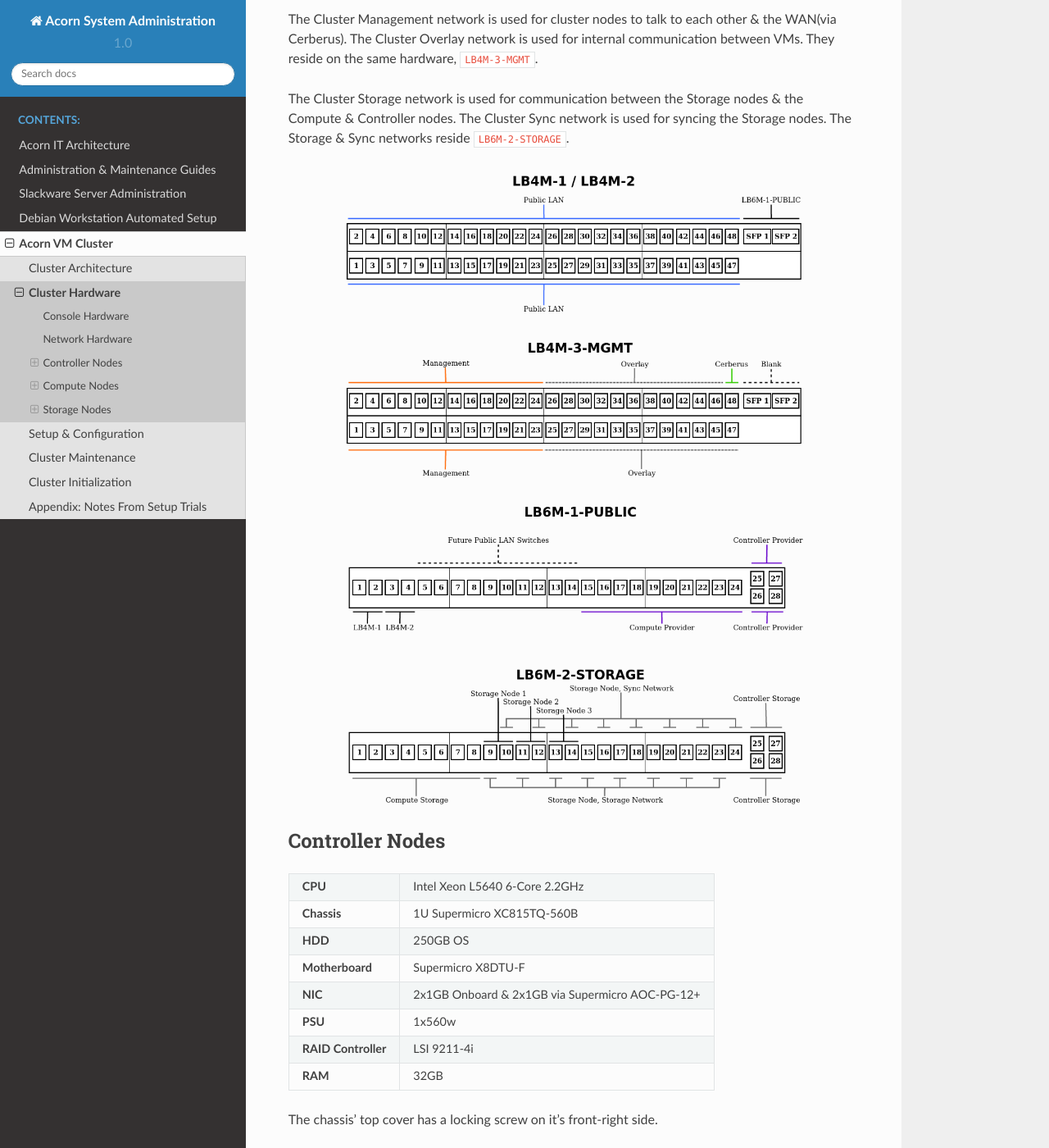
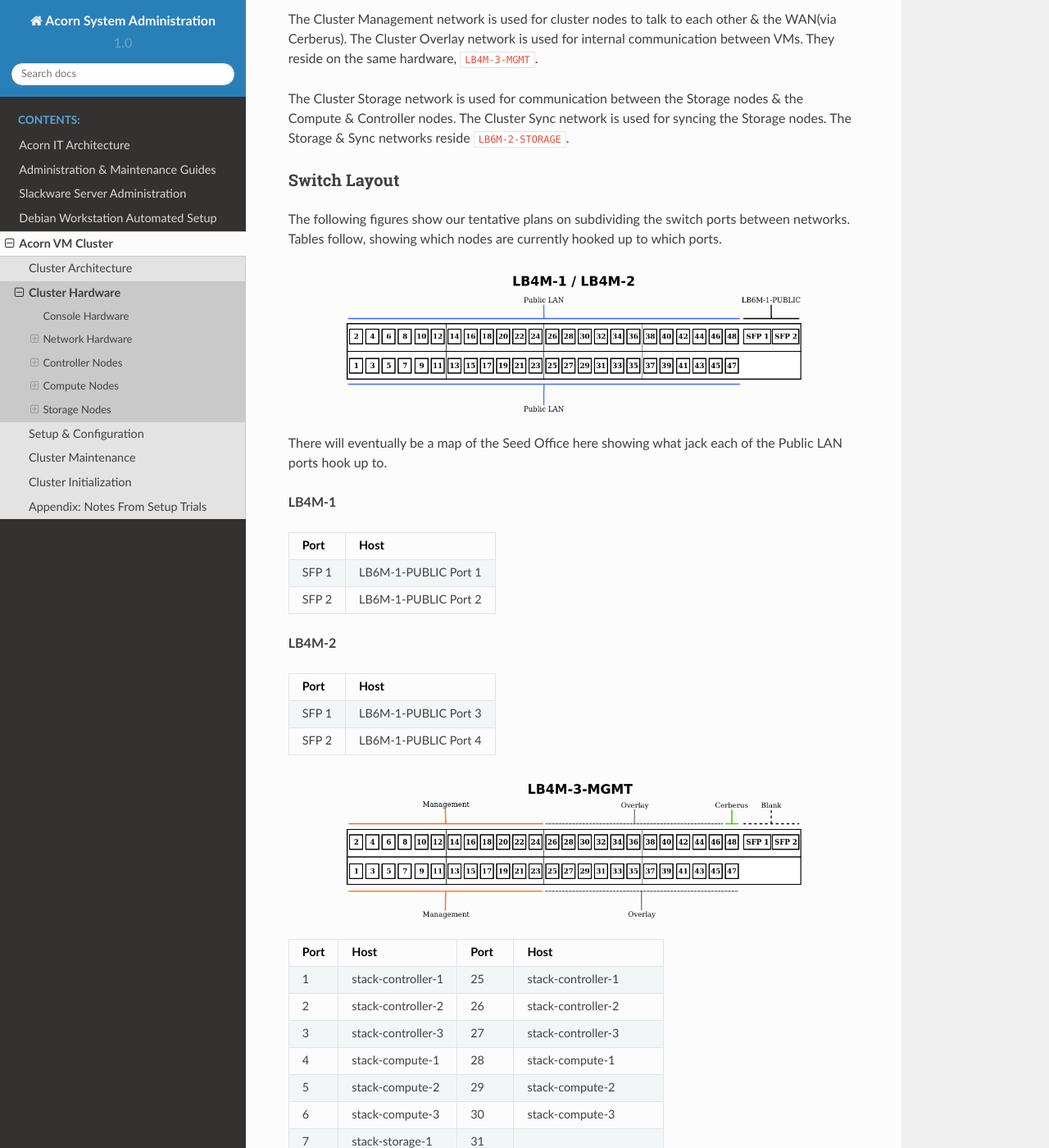
Before and after one commit to prikhi/sysadmintools, a Sphinx documentation site: the page built from docs/source/vm_cluster/hardware.rst, in a window 1280 px wide and 1400 px high, scrolled down 1795 px. Shown: the whole window at 82% size. Built offline with Sphinx 7.4.7 and the Read the Docs theme 2.0.0, drawn with Linux system fonts in a browser that asks for light colours; some of the changed text lies outside the part shown.

Commit message:
cluster: Document Port Hookups for Cluster Switches
Add tables for the Switch diagrams, showing what host is hooked up to
what port.

```diff
--- a/docs/source/vm_cluster/hardware.rst
+++ b/docs/source/vm_cluster/hardware.rst
@@ -84,22 +84,126 @@ The Cluster Storage network is used for communication between the Storage nodes
 & the Compute & Controller nodes. The Cluster Sync network is used for syncing
 the Storage nodes. The Storage & Sync networks reside ``LB6M-2-STORAGE``.
 
+Switch Layout
+-------------
+
+The following figures show our tentative plans on subdividing the switch ports
+between networks. Tables follow, showing which nodes are currently hooked up to
+which ports.
 
 .. figure:: _images/LB4M-1_LB4M-2.png
+    :target: ../_images/LB4M-1_LB4M-2.png
+    :align: center
     :alt: The assigned networks for each port on the LB4M-1 & LB4M-2 switches.
-    :align: center
+
+There will eventually be a map of the Seed Office here showing what jack each
+of the Public LAN ports hook up to.
+
+**LB4M-1**
+
+=====       ====================
+Port        Host
+=====       ====================
+SFP 1       LB6M-1-PUBLIC Port 1
+SFP 2       LB6M-1-PUBLIC Port 2
+=====       ====================
+
+**LB4M-2**
+
+=====       ====================
+Port        Host
+=====       ====================
+SFP 1       LB6M-1-PUBLIC Port 3
+SFP 2       LB6M-1-PUBLIC Port 4
+=====       ====================
 
 .. figure:: _images/LB4M-3-MGMT.png
+    :target: ../_images/LB4M-3-MGMT.png
+    :align: center
     :alt: The assigned networks for each port on the LB4M-3-MGMT switch.
-    :align: center
+
+=====   ===================         =====   ====================
+Port    Host                        Port    Host
+=====   ===================         =====   ====================
+1       stack-controller-1          25      stack-controller-1
+2       stack-controller-2          26      stack-controller-2
+3       stack-controller-3          27      stack-controller-3
+4       stack-compute-1             28      stack-compute-1
+5       stack-compute-2             29      stack-compute-2
+6       stack-compute-3             30      stack-compute-3
+7       stack-storage-1             31
+8       stack-storage-2             32
+9       stack-storage-3             33
+10                                  34
+11                                  35
+12                                  36
+13                                  37
+14                                  38
+15                                  39
+16                                  40
+17                                  41
+18                                  42
+19                                  43
+20                                  44
+21                                  45
+22                                  46
+23                                  47
+24                                  48      Cerberus
+_       _                           SFP 1   LB6M-1-PUBLIC Port 1
+_       _                           SFP 2   LB6M-1-PUBLIC Port 2
+=====   ===================         =====   ====================
 
 .. figure:: _images/LB6M-1-PUBLIC.png
+    :target: ../_images/LB6M-1-PUBLIC.png
+    :align: center
     :alt: The assigned networks for each port on the LB6M-1-PUBLIC switch.
-    :align: center
+
+=====   ===================         =====   ====================
+Port    Host                        Port    Host
+=====   ===================         =====   ====================
+1       LB4M-1 SFP 1                13
+2       LB4M-1 SFP 2                14
+3       LB4M-2 SFP 1                15      stack-compute-1
+4       LB4M-2 SFP 2                16      stack-compute-2
+5                                   17      stack-compute-3
+6                                   18
+7                                   19
+8                                   20
+9                                   21
+10                                  22
+11                                  23
+12                                  24
+_       _                           25      stack-controller-1
+_       _                           26      stack-controller-2
+_       _                           27      stack-controller-3
+_       _                           28
+=====   ===================         =====   ====================
 
 .. figure:: _images/LB6M-2-STORAGE.png
+    :target: _images/LB6M-2-STORAGE.png
+    :align: center
     :alt: The assigned networks for each port on the LB6M-2-STORAGE switch.
-    :align: center
+
+=====   =========================   =====   =========================
+Port    Host                        Port    Host
+=====   =========================   =====   =========================
+1       stack-compute-1             13      stack-storage-3 (storage)
+2       stack-compute-2             14      stack-storage-3 (sync)
+3       stack-compute-3             15
+4                                   16
+5                                   17
+6                                   18
+7                                   19
+8                                   20
+9       stack-storage-1 (storage)   21
+10      stack-storage-1 (sync)      22
+11      stack-storage-2 (storage)   23
+12      stack-storage-2 (sync)      24
+_       _                           25      stack-controller-1
+_       _                           26      stack-controller-2
+_       _                           27      stack-controller-3
+_       _                           28
+=====   =========================   =====   =========================
 
 
 
```
